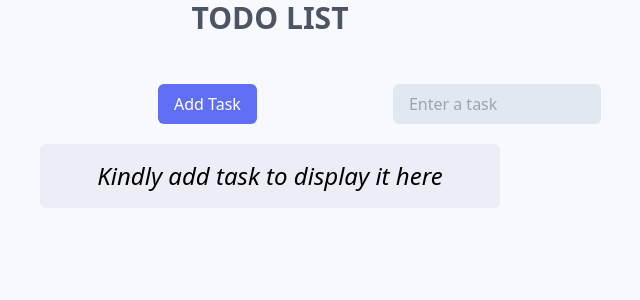
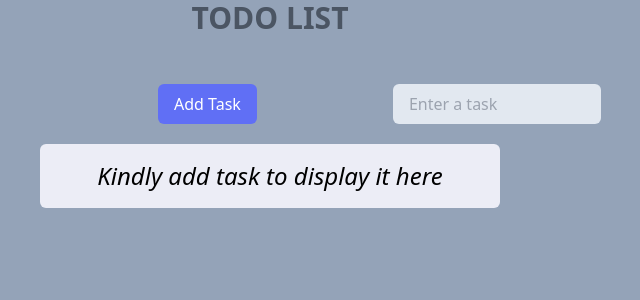
Before and after one commit to JeffDanielle/todo-list, a React (Vite) app: page / in a window 1280 px wide. Shown: the top 300 px of the page, without its empty margins (370-1010 px from the left). Built offline with nearby package versions, Linux system fonts and the light colour scheme.

Commit message:
change background

```diff
--- a/src/components/MainControl.jsx
+++ b/src/components/MainControl.jsx
@@ -21,7 +21,7 @@ const MainController = () => {
         setTodoTask((items) => [...items, item])
     }
     return (
-        <div className='bg-[#F8F9FF]'>
+        <div className='bg-slate-400'>
             <Header />
             <div className='flex flex-col lg:mt-10 h-screen w-screen'>
                 <Form handleAdd={handleAddTask} />
```
